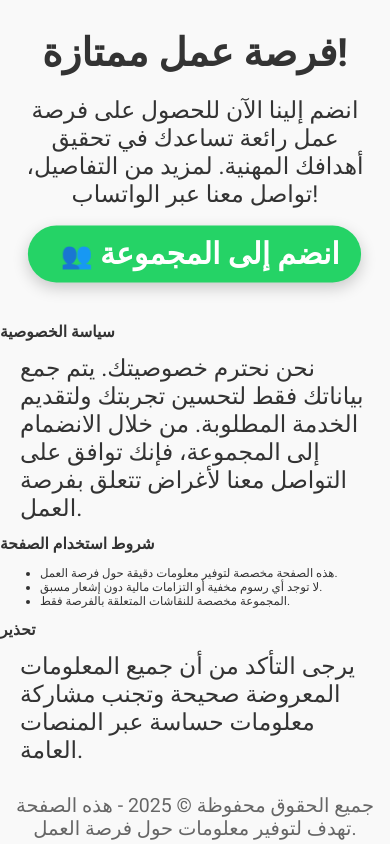
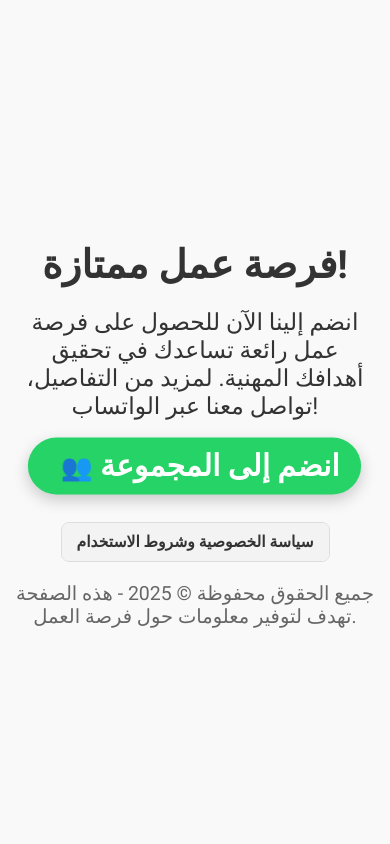
Before and after one commit to Ha443f/32, a plain HTML site: page index.html in a window 390 px wide. Drawn offline with Linux system fonts and the light colour scheme.

Commit message:
12e index.html

```diff
--- a/index.html
+++ b/index.html
@@ -77,6 +77,35 @@
             color: #666;
         }
 
+        .accordion {
+            max-width: 600px;
+            margin-top: 20px;
+            text-align: left;
+            font-size: 3vw;
+            border: 1px solid #ddd;
+            border-radius: 8px;
+            overflow: hidden;
+        }
+
+        .accordion h2 {
+            font-size: 4vw;
+            background-color: #f3f3f3;
+            margin: 0;
+            padding: 10px 15px;
+            cursor: pointer;
+        }
+
+        .accordion p, .accordion ul {
+            margin: 0;
+            padding: 15px;
+            display: none;
+            background-color: white;
+        }
+
+        .accordion.active p, .accordion.active ul {
+            display: block;
+        }
+
         @keyframes pulse {
             0%, 100% {
                 transform: scale(1);
@@ -142,23 +171,26 @@
     </a>
 
     <!-- سياسة الخصوصية والنصائح -->
-    <section style="margin-top: 20px; font-size: 3vw; text-align: left; max-width: 600px;">
-        <h2 style="font-size: 4vw;">سياسة الخصوصية</h2>
+    <div class="accordion" onclick="this.classList.toggle('active')">
+        <h2>سياسة الخصوصية وشروط الاستخدام</h2>
         <p>نحن نحترم خصوصيتك. يتم جمع بياناتك فقط لتحسين تجربتك ولتقديم الخدمة المطلوبة. من خلال الانضمام إلى المجموعة، فإنك توافق على التواصل معنا لأغراض تتعلق بفرصة العمل.</p>
-
-        <h2 style="font-size: 4vw;">شروط استخدام الصفحة</h2>
         <ul>
             <li>هذه الصفحة مخصصة لتوفير معلومات دقيقة حول فرصة العمل.</li>
             <li>لا توجد أي رسوم مخفية أو التزامات مالية دون إشعار مسبق.</li>
             <li>المجموعة مخصصة للنقاشات المتعلقة بالفرصة فقط.</li>
         </ul>
-
-        <h2 style="font-size: 4vw;">تحذير</h2>
         <p>يرجى التأكد من أن جميع المعلومات المعروضة صحيحة وتجنب مشاركة معلومات حساسة عبر المنصات العامة.</p>
-    </section>
+    </div>
 
     <!-- نص صغير في الأسفل -->
     <footer>جميع الحقوق محفوظة © 2025 - هذه الصفحة تهدف لتوفير معلومات حول فرصة العمل.</footer>
 
+    <script>
+        document.querySelectorAll('.accordion').forEach(item => {
+            item.addEventListener('click', () => {
+                item.classList.toggle('active');
+            });
+        });
+    </script>
 </body>
 </html>
```
